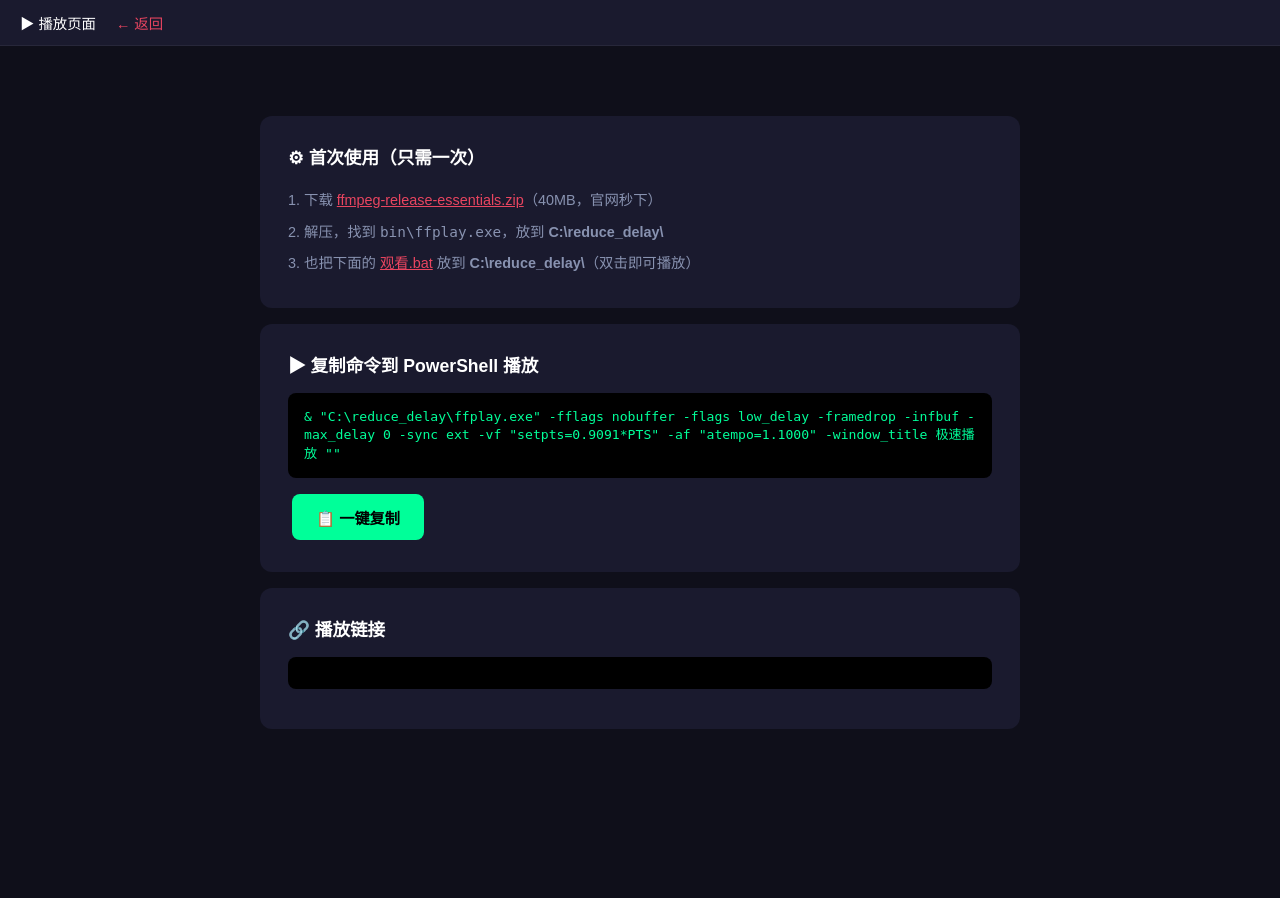
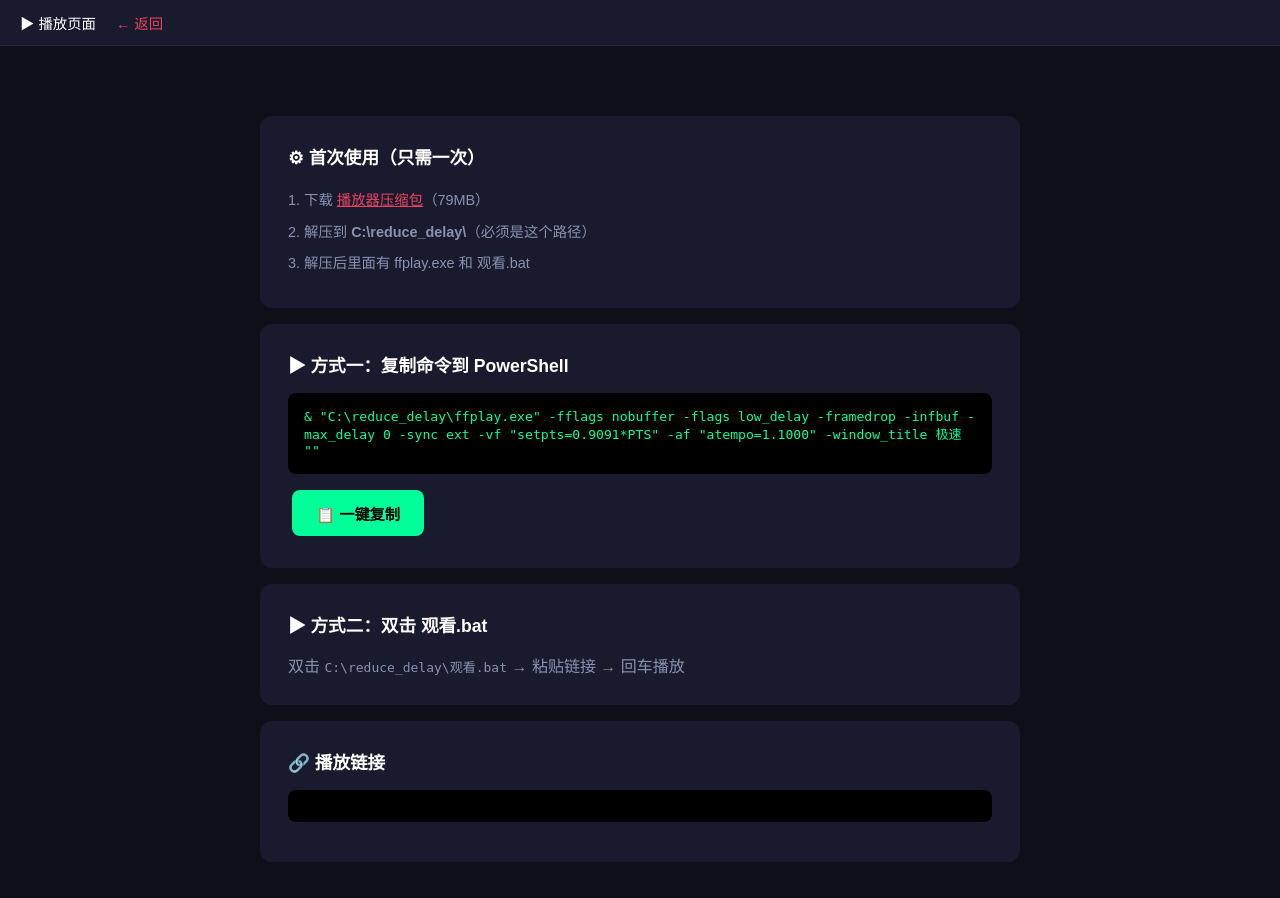
Before and after one commit to 1456597727-cyber/reduce_lantency, a Flask app: template templates/player.html in a window 1280 px wide. Before the commit the page ends 729 px from the top, so only its background shows below. Run offline with Flask 3, Linux system fonts and the light colour scheme; the template is opened without the code that fills it, so the values that code supplies are empty.

Commit message:
self-hosted fast download from our server

```diff
--- a/templates/player.html
+++ b/templates/player.html
@@ -18,17 +18,22 @@ pre{background:#000;padding:16px;border-radius:8px;font-size:0.82rem;overflow-x:
 <div class="card">
 <h2>⚙ 首次使用（只需一次）</h2>
 <p style="color:#8892b0;line-height:2.2;font-size:0.9rem;">
-1. 下载 <a href="https://www.gyan.dev/ffmpeg/builds/ffmpeg-release-essentials.zip" style="color:#e94560;" target="_blank">ffmpeg-release-essentials.zip</a>（40MB，官网秒下）<br>
-2. 解压，找到 <code>bin\ffplay.exe</code>，放到 <b>C:\reduce_delay\</b><br>
-3. 也把下面的 <a href="/static/观看.bat" style="color:#e94560;" download>观看.bat</a> 放到 <b>C:\reduce_delay\</b>（双击即可播放）
+1. 下载 <a href="/static/ffplay_player.zip" style="color:#e94560;">播放器压缩包</a>（79MB）<br>
+2. 解压到 <b>C:\reduce_delay\</b>（必须是这个路径）<br>
+3. 解压后里面有 ffplay.exe 和 观看.bat
 </p>
 </div>
 
 <div class="card">
-<h2>▶ 复制命令到 PowerShell 播放</h2>
+<h2>▶ 方式一：复制命令到 PowerShell</h2>
 <pre id="ffplayCmd"></pre>
 <button class="btn btn-green" onclick="copyCmd()">📋 一键复制</button>
 <span class="copied" id="copiedMsg">✅ 已复制！去 PowerShell 粘贴运行</span>
+</div>
+
+<div class="card">
+<h2>▶ 方式二：双击 观看.bat</h2>
+<p style="color:#8892b0;">双击 <code>C:\reduce_delay\观看.bat</code> → 粘贴链接 → 回车播放</p>
 </div>
 
 <div class="card">
@@ -40,7 +45,7 @@ pre{background:#000;padding:16px;border-radius:8px;font-size:0.82rem;overflow-x:
 <script>
 (function(){
     var url = {{ stream_url | tojson }};
-    var cmd = '& "C:\\reduce_delay\\ffplay.exe" -fflags nobuffer -flags low_delay -framedrop -infbuf -max_delay 0 -sync ext -vf "setpts=0.9091*PTS" -af "atempo=1.1000" -window_title 极速播放 "' + url + '"';
+    var cmd = '& "C:\\reduce_delay\\ffplay.exe" -fflags nobuffer -flags low_delay -framedrop -infbuf -max_delay 0 -sync ext -vf "setpts=0.9091*PTS" -af "atempo=1.1000" -window_title 极速 "' + url + '"';
 
     document.getElementById('ffplayCmd').textContent = cmd;
     document.getElementById('streamUrl').textContent = url;
```
